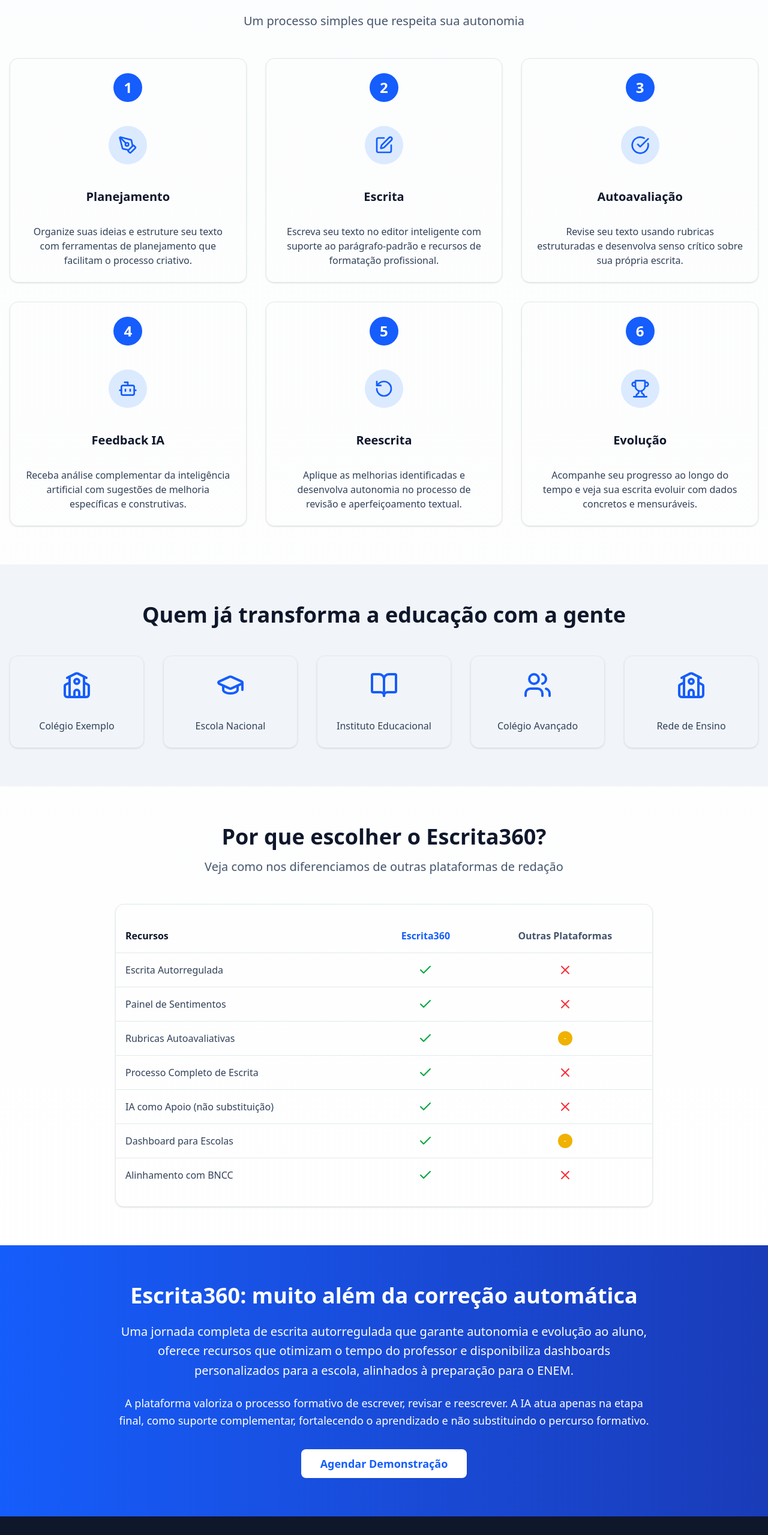
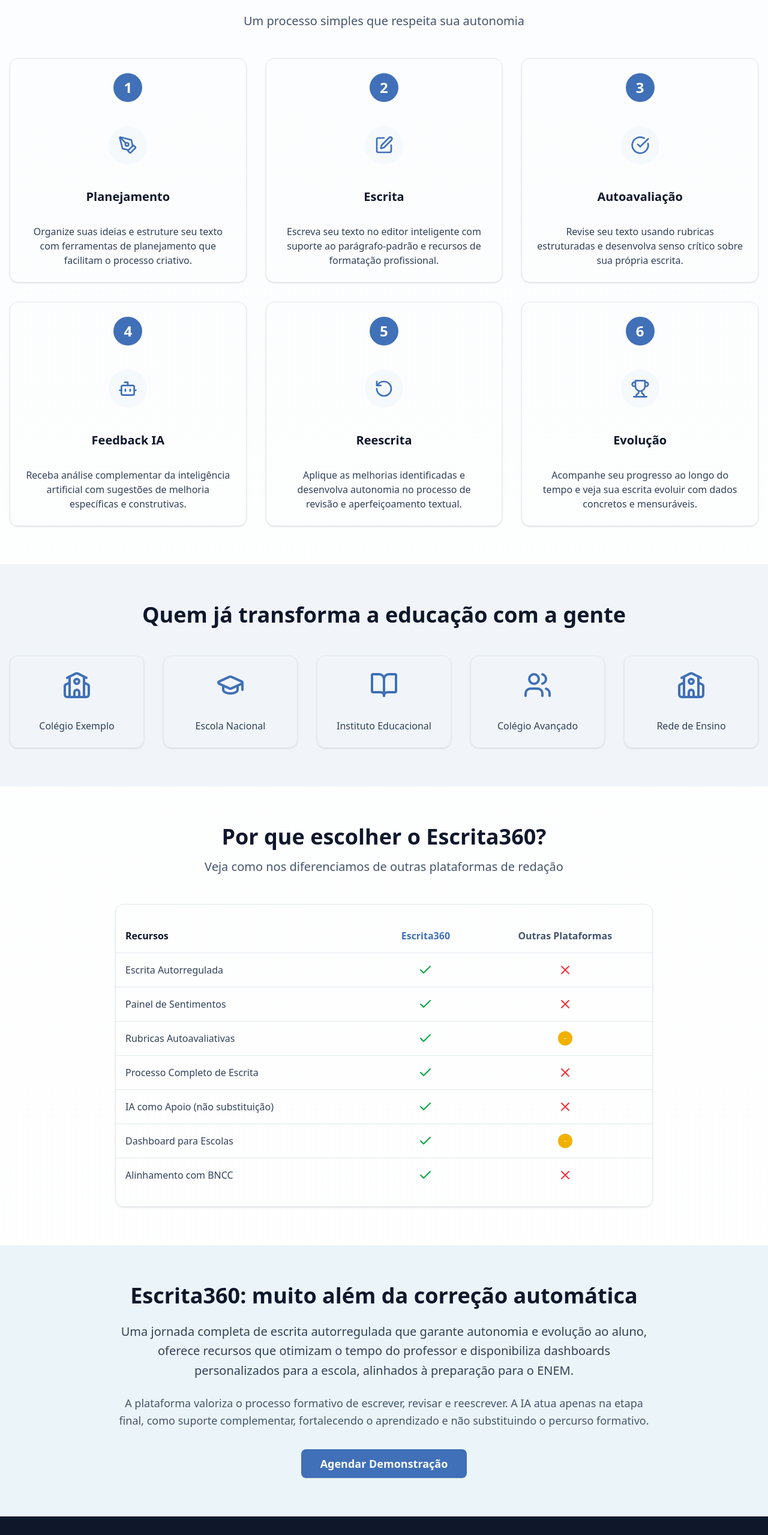
Before and after one commit to escrita360/escrita360_sitereact, a React (Vite) app: page / in a window 1280 px wide. Shown: the part 4087-6646 px from the top of the page at 60% size. Built offline with nearby package versions, Linux system fonts and the light colour scheme.

Commit message:
feat: Update components for consistent branding and improved accessibility, including color adjustments and text styling

```diff
--- a/src/pages/Contato.jsx
+++ b/src/pages/Contato.jsx
@@ -10,13 +10,13 @@ import { Mail, Phone, MapPin, MessageSquare, Clock, Calendar, Gift, Handshake, G
 
 function Contato() {
   return (
-    <div className="min-h-screen bg-gradient-to-b from-slate-50 to-white">
+    <div className="min-h-screen">
       {/* Hero Section */}
-      <section className="bg-gradient-to-r from-blue-600 to-blue-800 text-white py-20">
+      <section className="bg-gradient-to-br from-brand-lighter to-white py-20">
         <div className="container mx-auto px-4">
           <div className="max-w-4xl mx-auto text-center">
-            <h1 className="text-5xl font-bold mb-6">Vamos conversar?</h1>
-            <p className="text-xl opacity-90">
+            <h1 className="text-5xl font-bold mb-6 text-slate-900">Vamos conversar?</h1>
+            <p className="text-xl text-slate-600">
               Estamos prontos para ajudar você a transformar o processo de escrita. Entre em contato conosco!
             </p>
           </div>
@@ -357,14 +357,14 @@ function Contato() {
       </section>
 
       {/* CTA Section */}
-      <section className="bg-gradient-to-r from-blue-600 to-blue-800 text-white py-16">
+      <section className="bg-brand-lighter py-16">
         <div className="container mx-auto px-4 text-center">
           <div className="max-w-3xl mx-auto">
-            <h2 className="text-3xl font-bold mb-4">Prefere começar por conta própria?</h2>
-            <p className="text-xl opacity-90 mb-8">
+            <h2 className="text-3xl font-bold mb-4 text-slate-900">Prefere começar por conta própria?</h2>
+            <p className="text-xl text-slate-600 mb-8">
               Crie sua conta gratuita agora e comece a transformar sua escrita imediatamente.
             </p>
-            <Button size="lg" className="bg-white text-brand-primary hover:bg-slate-100">
+            <Button size="lg" className="bg-brand-primary text-white hover:bg-brand-secondary">
               Criar Conta Grátis
             </Button>
           </div>
--- a/src/pages/Home.jsx
+++ b/src/pages/Home.jsx
@@ -319,9 +319,9 @@ function Home() {
           </p>
           <div className="steps-grid grid md:grid-cols-2 lg:grid-cols-3 gap-8">
             <Card className="step-item p-6 text-center hover:shadow-lg transition-shadow">
-              <div className="step-number w-12 h-12 bg-blue-600 text-white rounded-full flex items-center justify-center text-2xl font-bold mb-4 mx-auto">1</div>
-              <div className="step-icon w-16 h-16 bg-blue-100 rounded-full flex items-center justify-center mb-4 mx-auto">
-                <PenTool className="w-8 h-8 text-blue-600" />
+              <div className="step-number w-12 h-12 bg-brand-primary text-white rounded-full flex items-center justify-center text-2xl font-bold mb-4 mx-auto">1</div>
+              <div className="step-icon w-16 h-16 bg-brand-light rounded-full flex items-center justify-center mb-4 mx-auto">
+                <PenTool className="w-8 h-8 text-brand-primary" />
               </div>
               <h3 className="text-xl font-bold text-slate-900 mb-2">Planejamento</h3>
               <p className="text-slate-700">
@@ -330,9 +330,9 @@ function Home() {
             </Card>
 
             <Card className="step-item p-6 text-center hover:shadow-lg transition-shadow">
-              <div className="step-number w-12 h-12 bg-blue-600 text-white rounded-full flex items-center justify-center text-2xl font-bold mb-4 mx-auto">2</div>
-              <div className="step-icon w-16 h-16 bg-blue-100 rounded-full flex items-center justify-center mb-4 mx-auto">
-                <Edit className="w-8 h-8 text-blue-600" />
+              <div className="step-number w-12 h-12 bg-brand-primary text-white rounded-full flex items-center justify-center text-2xl font-bold mb-4 mx-auto">2</div>
+              <div className="step-icon w-16 h-16 bg-brand-light rounded-full flex items-center justify-center mb-4 mx-auto">
+                <Edit className="w-8 h-8 text-brand-primary" />
               </div>
               <h3 className="text-xl font-bold text-slate-900 mb-2">Escrita</h3>
               <p className="text-slate-700">
@@ -341,9 +341,9 @@ function Home() {
             </Card>
 
             <Card className="step-item p-6 text-center hover:shadow-lg transition-shadow">
-              <div className="step-number w-12 h-12 bg-blue-600 text-white rounded-full flex items-center justify-center text-2xl font-bold mb-4 mx-auto">3</div>
-              <div className="step-icon w-16 h-16 bg-blue-100 rounded-full flex items-center justify-center mb-4 mx-auto">
-                <CheckCircle className="w-8 h-8 text-blue-600" />
+              <div className="step-number w-12 h-12 bg-brand-primary text-white rounded-full flex items-center justify-center text-2xl font-bold mb-4 mx-auto">3</div>
+              <div className="step-icon w-16 h-16 bg-brand-light rounded-full flex items-center justify-center mb-4 mx-auto">
+                <CheckCircle className="w-8 h-8 text-brand-primary" />
               </div>
               <h3 className="text-xl font-bold text-slate-900 mb-2">Autoavaliação</h3>
               <p className="text-slate-700">
@@ -352,9 +352,9 @@ function Home() {
             </Card>
 
             <Card className="step-item p-6 text-center hover:shadow-lg transition-shadow">
-              <div className="step-number w-12 h-12 bg-blue-600 text-white rounded-full flex items-center justify-center text-2xl font-bold mb-4 mx-auto">4</div>
-              <div className="step-icon w-16 h-16 bg-blue-100 rounded-full flex items-center justify-center mb-4 mx-auto">
-                <Bot className="w-8 h-8 text-blue-600" />
+              <div className="step-number w-12 h-12 bg-brand-primary text-white rounded-full flex items-center justify-center text-2xl font-bold mb-4 mx-auto">4</div>
+              <div className="step-icon w-16 h-16 bg-brand-light rounded-full flex items-center justify-center mb-4 mx-auto">
+                <Bot className="w-8 h-8 text-brand-primary" />
               </div>
               <h3 className="text-xl font-bold text-slate-900 mb-2">Feedback IA</h3>
               <p className="text-slate-700">
@@ -363,9 +363,9 @@ function Home() {
             </Card>
 
             <Card className="step-item p-6 text-center hover:shadow-lg transition-shadow">
-              <div className="step-number w-12 h-12 bg-blue-600 text-white rounded-full flex items-center justify-center text-2xl font-bold mb-4 mx-auto">5</div>
-              <div className="step-icon w-16 h-16 bg-blue-100 rounded-full flex items-center justify-center mb-4 mx-auto">
-                <RotateCcw className="w-8 h-8 text-blue-600" />
+              <div className="step-number w-12 h-12 bg-brand-primary text-white rounded-full flex items-center justify-center text-2xl font-bold mb-4 mx-auto">5</div>
+              <div className="step-icon w-16 h-16 bg-brand-light rounded-full flex items-center justify-center mb-4 mx-auto">
+                <RotateCcw className="w-8 h-8 text-brand-primary" />
               </div>
               <h3 className="text-xl font-bold text-slate-900 mb-2">Reescrita</h3>
               <p className="text-slate-700">
@@ -374,9 +374,9 @@ function Home() {
             </Card>
 
             <Card className="step-item p-6 text-center hover:shadow-lg transition-shadow">
-              <div className="step-number w-12 h-12 bg-blue-600 text-white rounded-full flex items-center justify-center text-2xl font-bold mb-4 mx-auto">6</div>
-              <div className="step-icon w-16 h-16 bg-blue-100 rounded-full flex items-center justify-center mb-4 mx-auto">
-                <Trophy className="w-8 h-8 text-blue-600" />
+              <div className="step-number w-12 h-12 bg-brand-primary text-white rounded-full flex items-center justify-center text-2xl font-bold mb-4 mx-auto">6</div>
+              <div className="step-icon w-16 h-16 bg-brand-light rounded-full flex items-center justify-center mb-4 mx-auto">
+                <Trophy className="w-8 h-8 text-brand-primary" />
               </div>
               <h3 className="text-xl font-bold text-slate-900 mb-2">Evolução</h3>
               <p className="text-slate-700">
@@ -395,23 +395,23 @@ function Home() {
           </h2>
           <div className="partners-grid grid md:grid-cols-5 gap-8">
             <Card className="partner-logo p-6 text-center hover:shadow-lg transition-shadow">
-              <School className="w-12 h-12 text-blue-600 mx-auto mb-2" />
+              <School className="w-12 h-12 text-brand-primary mx-auto mb-2" />
               <span className="text-slate-700 font-medium">Colégio Exemplo</span>
             </Card>
             <Card className="partner-logo p-6 text-center hover:shadow-lg transition-shadow">
-              <GraduationCap className="w-12 h-12 text-blue-600 mx-auto mb-2" />
+              <GraduationCap className="w-12 h-12 text-brand-primary mx-auto mb-2" />
               <span className="text-slate-700 font-medium">Escola Nacional</span>
             </Card>
             <Card className="partner-logo p-6 text-center hover:shadow-lg transition-shadow">
-              <BookOpen className="w-12 h-12 text-blue-600 mx-auto mb-2" />
+              <BookOpen className="w-12 h-12 text-brand-primary mx-auto mb-2" />
               <span className="text-slate-700 font-medium">Instituto Educacional</span>
             </Card>
             <Card className="partner-logo p-6 text-center hover:shadow-lg transition-shadow">
-              <Users className="w-12 h-12 text-blue-600 mx-auto mb-2" />
+              <Users className="w-12 h-12 text-brand-primary mx-auto mb-2" />
               <span className="text-slate-700 font-medium">Colégio Avançado</span>
             </Card>
             <Card className="partner-logo p-6 text-center hover:shadow-lg transition-shadow">
-              <School className="w-12 h-12 text-blue-600 mx-auto mb-2" />
+              <School className="w-12 h-12 text-brand-primary mx-auto mb-2" />
               <span className="text-slate-700 font-medium">Rede de Ensino</span>
             </Card>
           </div>
@@ -435,7 +435,7 @@ function Home() {
                     <thead>
                       <tr className="border-b">
                         <th className="text-left p-4 font-bold text-slate-900">Recursos</th>
-                        <th className="text-center p-4 font-bold text-blue-600">Escrita360</th>
+                        <th className="text-center p-4 font-bold text-brand-primary">Escrita360</th>
                         <th className="text-center p-4 font-bold text-slate-600">Outras Plataformas</th>
                       </tr>
                     </thead>
@@ -475,18 +475,18 @@ function Home() {
       </section>
 
       {/* CTA Section */}
-      <section className="cta bg-gradient-to-r from-blue-600 to-blue-800 py-16">
+      <section className="cta bg-brand-lighter py-16">
         <div className="container mx-auto px-4">
-          <div className="cta-content text-center text-white max-w-4xl mx-auto">
-            <h2 className="text-4xl font-bold mb-6">Escrita360: muito além da correção automática</h2>
-            <p className="text-xl mb-6 leading-relaxed">
+          <div className="cta-content text-center max-w-4xl mx-auto">
+            <h2 className="text-4xl font-bold mb-6 text-slate-900">Escrita360: muito além da correção automática</h2>
+            <p className="text-xl mb-6 leading-relaxed text-slate-700">
               Uma jornada completa de escrita autorregulada que garante autonomia e evolução ao aluno, oferece recursos que otimizam o tempo do professor e disponibiliza dashboards personalizados para a escola, alinhados à preparação para o ENEM.
             </p>
-            <p className="text-lg mb-8 leading-relaxed">
+            <p className="text-lg mb-8 leading-relaxed text-slate-600">
               A plataforma valoriza o processo formativo de escrever, revisar e reescrever. A IA atua apenas na etapa final, como suporte complementar, fortalecendo o aprendizado e não substituindo o percurso formativo.
             </p>
             <div className="cta-buttons">
-              <Button size="lg" className="bg-white text-blue-600 hover:bg-slate-100 px-8 py-6 text-lg font-semibold">
+              <Button size="lg" className="bg-brand-primary hover:bg-brand-secondary text-white px-8 py-6 text-lg font-semibold">
                 Agendar Demonstração
               </Button>
             </div>
```
Also changed, not shown: src/pages/ParaQuem.jsx (+9 -9 lines), src/pages/Precos.jsx (+9 -9 lines), src/pages/Recursos.jsx (+7 -7 lines).
